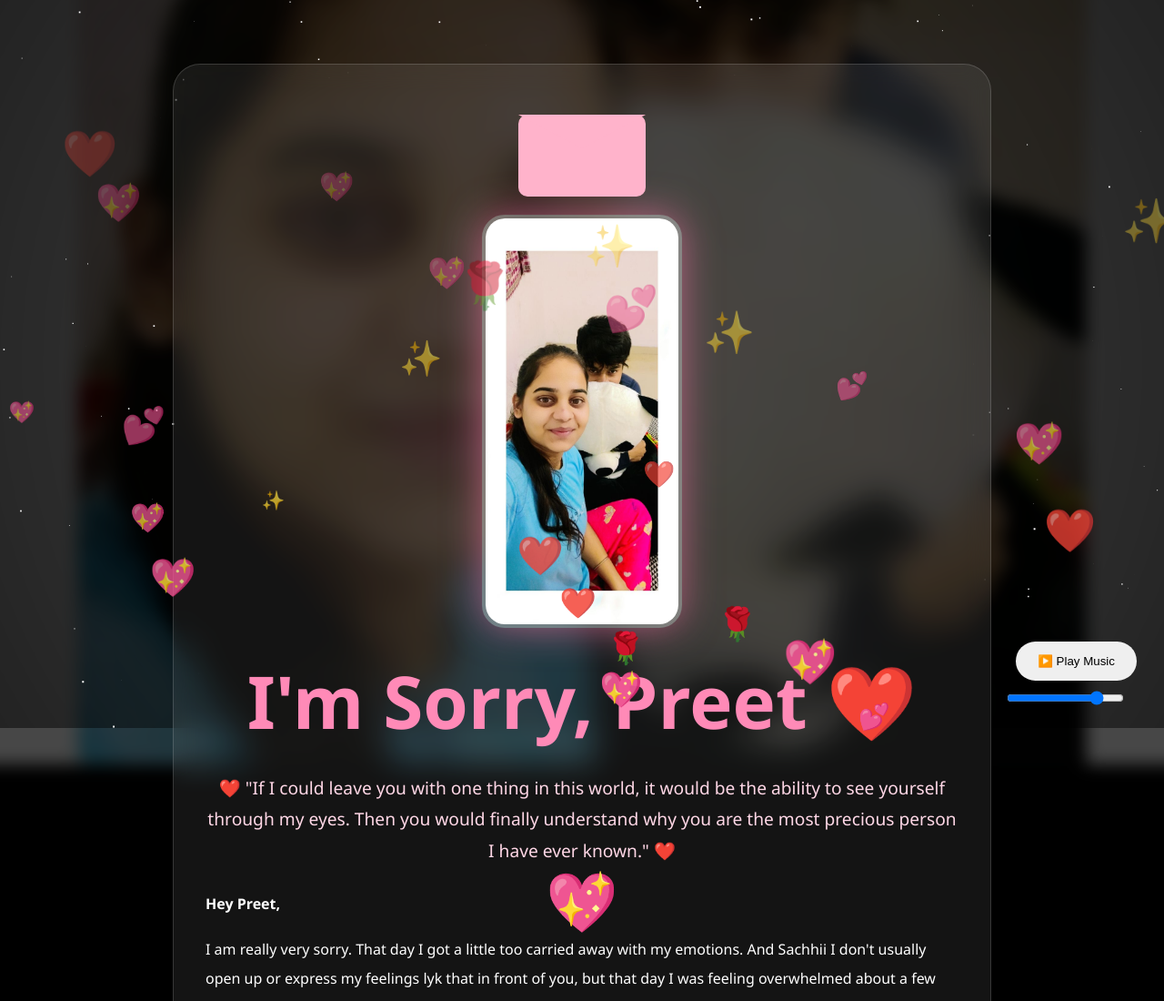
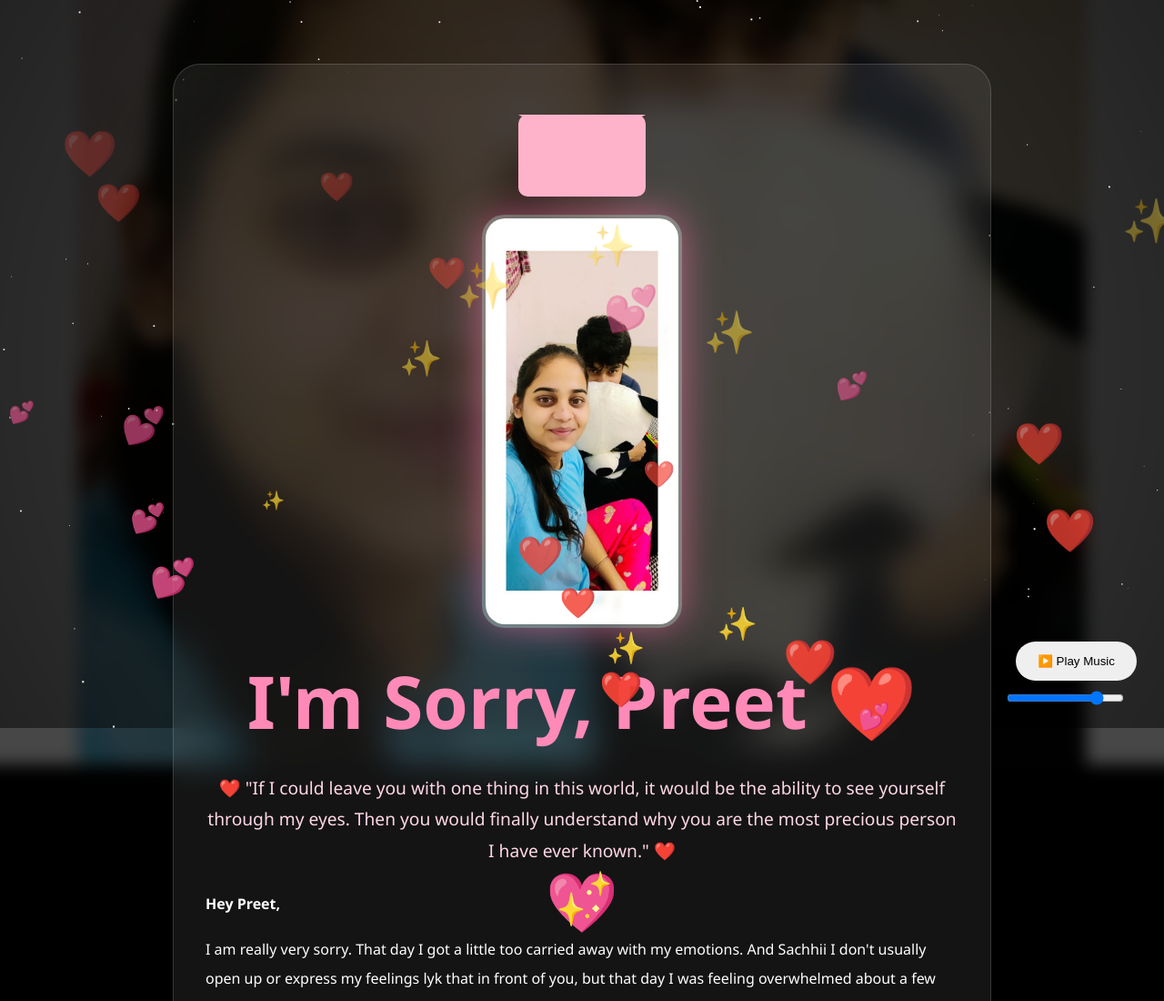
Before and after one commit to Yshgzb1429/Bugge, a plain HTML site: page index.html in a window 1280 px wide. Shown: the top 1100 px of the page at 91% size. Drawn offline with Linux system fonts and the light colour scheme.

Commit message:
Update index.html

```diff
--- a/index.html
+++ b/index.html
@@ -91,7 +91,7 @@ vol.oninput=()=>audio.volume=vol.value;
 
 function heart(){
  let h=document.createElement('div');
- h.innerHTML=['❤️','💖','💕','🌹','✨'][Math.floor(Math.random()*5)];
+ h.innerHTML=['❤️','💕','✨'][Math.floor(Math.random()*3)];
  h.style.cssText=`position:fixed;left:${Math.random()*100}vw;bottom:-20px;font-size:${20+Math.random()*30}px;pointer-events:none;animation:f 8s linear forwards;z-index:999`;
  document.body.appendChild(h);
  setTimeout(()=>h.remove(),8000);
```
